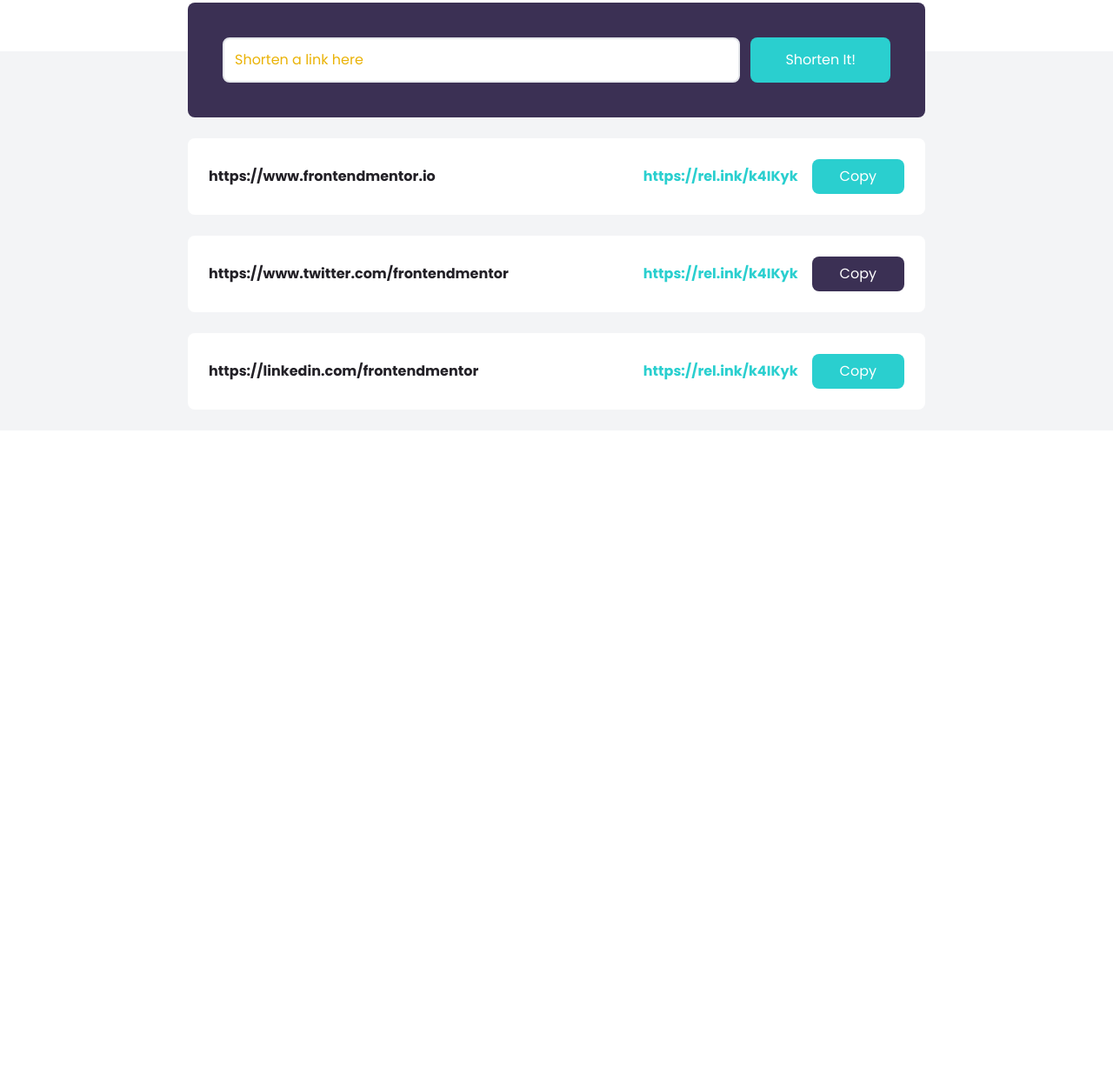
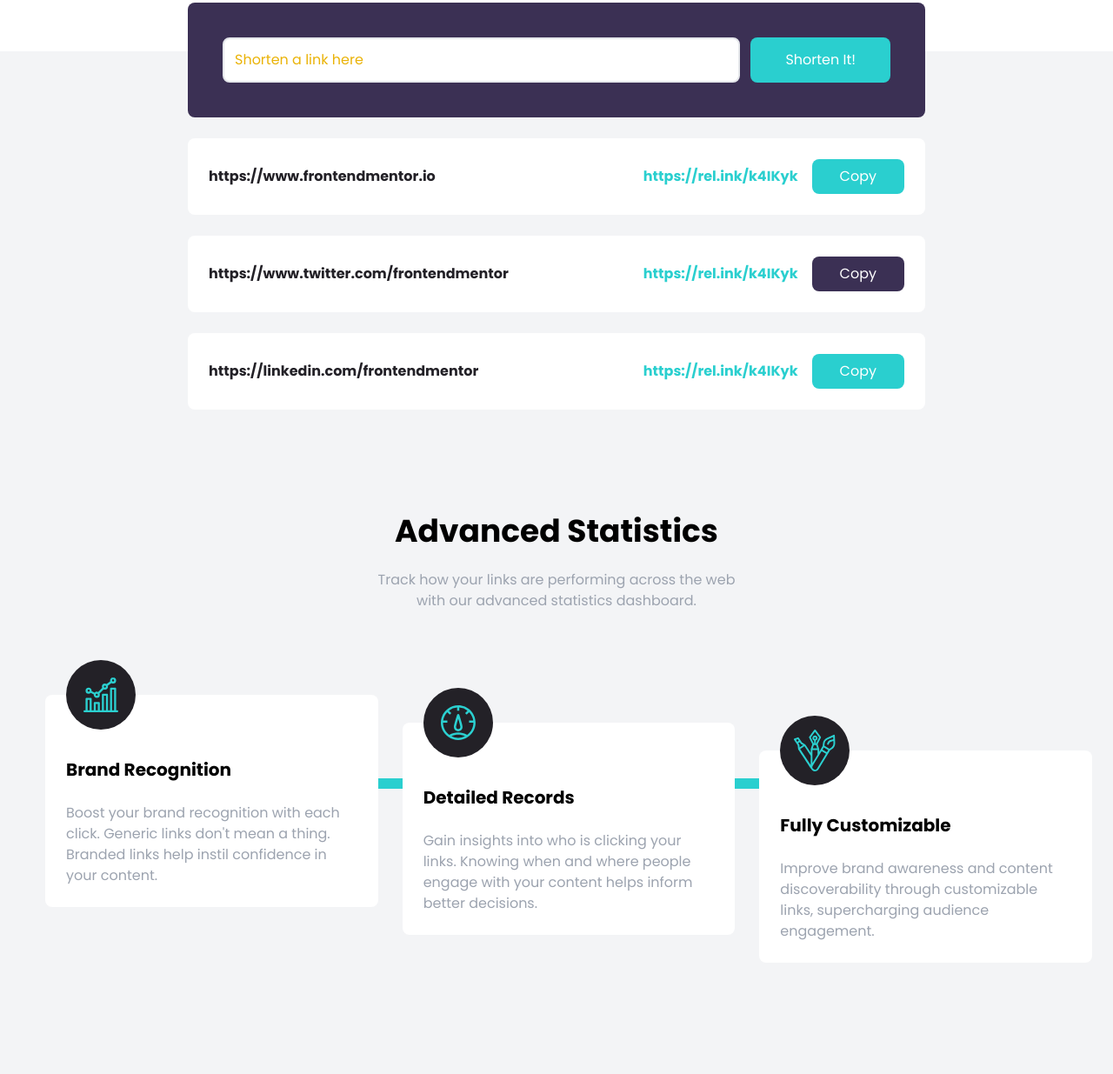
Before and after one commit to INGCapaDev/sortly-website-tailwind, a website: page index.html in a window 1280 px wide. Shown: the part 685-1920 px from the top of the page at 87% size. Before the commit the page ends 1180 px from the top, so only its background shows below. Drawn offline with Linux system fonts and the light colour scheme.

Commit message:
feat: Features section

```diff
--- a/index.html
+++ b/index.html
@@ -73,9 +73,11 @@
       <!-- Shorten container -->
       <div class="max-w-4xl mx-auto p-6 space-y-6">
         <form id="link-form" class="relative flex flex-col w-full p-10 -mt-20 space-y-4 bg-darkViolet rounded-lg md:flex-row md:space-y-0 md:space-x-3">
-          <input type="text" class="flex-1 p-3 border-2 rounded-lg placeholder-yellow-500 focus:outline-none" placeholder="Shorten a link here" id="link-input">
+          <input type="url" class="flex-1 p-3 border-2 rounded-lg placeholder-yellow-500 focus:outline-none" placeholder="Shorten a link here" id="link-input">
 
-          <button class="px-10 py-3 text-white bg-cyan rounded-lg hover:bg-cyanLight focus:outline-none md:py-2"> Shorten It!</button>
+          <button class="px-10 py-3 text-white bg-cyan rounded-lg hover:bg-cyanLight focus:outline-none md:py-2 border-red border-none"> Shorten It!</button>
+          <!-- Error message -->
+          <div id="err-msg" class="absolute left-7 bottom-3 text-red text-sm italic"></div>
         </form>
 
         <!-- Link 1 -->
@@ -118,5 +120,81 @@
 
     </section>
 
+    <!-- Stats section -->
+    <section id="stats" class="py-24 bg-gray-100 container mx-auto px-3">
+      <h2 class="text-4xl mb-6 font-bold text-center">
+        Advanced Statistics
+      </h2>
+      <p class="max-w-xs mx-auto text-center text-gray-400 md:max-w-md">
+        Track how your links are performing across the web with our advanced
+        statistics dashboard.
+      </p>
+    </section>
+
+    <!-- Feature Box Section -->
+    <section id="features" class="pb-32 bg-gray-100">
+      <div class="relative container flex flex-col items-start px-6 mx-auto md:flex-row md:space-x-7">
+        <!-- Horizontal Line -->
+        <div class="hidden absolute top-24 w-10/12 left-16 h-3 bg-cyan md:block"></div>
+
+      <!-- Vertical Line -->
+        <div class="absolute w-2 left-1/2 h-full -ml-1 bg-cyan md:hidden"></div>
+
+        <!-- Box One -->
+        <div class="relative flex flex-col p-6 space-y-6 bg-white rounded-lg md:w-1/3">
+          <!-- Image Positioning -->
+          <div class="absolute -ml-10 left-1/2 -top-10 md:left-16">
+            <!-- Image container for background & center -->
+            <div class="flex items-center justify-center w-20 h-20 rounded-full bg-veryDarkViolet p-4">
+              <img src="images/icon-brand-recognition.svg" alt="icon-brand-recognition">
+            </div>
+          </div>
+          <h5 class="pt-6 text-xl font-bold text-center capitalize md:text-left">
+            Brand Recognition
+          </h5>
+          <p class="text-center text-gray-400 md:text-left">
+            Boost your brand recognition with each click. Generic links don't
+            mean a thing. Branded links help instil confidence in your content.
+          </p>
+        </div>
+
+        <!-- Box One 2 -->
+        <div class="relative flex flex-col mt-24 p-6 space-y-6 bg-white rounded-lg md:w-1/3 md:mt-8">
+          <!-- Image Positioning -->
+          <div class="absolute -ml-10 left-1/2 -top-10 md:left-16">
+            <!-- Image container for background & center -->
+            <div class="flex items-center justify-center w-20 h-20 rounded-full bg-veryDarkViolet p-4">
+              <img src="images/icon-detailed-records.svg" alt="icon-brand-recognition">
+            </div>
+          </div>
+          <h5 class="pt-6 text-xl font-bold text-center capitalize md:text-left">
+            Detailed Records
+          </h5>
+          <p class="text-center text-gray-400 md:text-left">
+            Gain insights into who is clicking your links. Knowing when and
+            where people engage with your content helps inform better decisions.
+          </p>
+        </div>
+        <!-- Box One 3 -->
+        <div class="relative flex flex-col mt-24 p-6 space-y-6 bg-white rounded-lg md:w-1/3 md:mt-16">
+          <!-- Image Positioning -->
+          <div class="absolute -ml-10 left-1/2 -top-10 md:left-16">
+            <!-- Image container for background & center -->
+            <div class="flex items-center justify-center w-20 h-20 rounded-full bg-veryDarkViolet p-4">
+              <img src="images/icon-fully-customizable.svg" alt="icon-brand-recognition">
+            </div>
+          </div>
+          <h5 class="pt-6 text-xl font-bold text-center capitalize md:text-left">
+            Fully Customizable
+          </h5>
+          <p class="text-center text-gray-400 md:text-left">
+            Improve brand awareness and content discoverability through
+            customizable links, supercharging audience engagement.
+          </p>
+        </div>
+
+      </div>
+    </section>
+
   </body>
 </html>
--- a/js/script.js
+++ b/js/script.js
@@ -1,11 +1,11 @@
-const btn = document.getElementById('menu-btn')
-const menu = document.getElementById('menu')
+// const btn = document.getElementById('menu-btn')
+// const menu = document.getElementById('menu')
 
 const input = document.getElementById('link-input')
 const linkForm = document.getElementById('link-form')
 const errMsg = document.getElementById('err-msg')
 
-btn.addEventListener('click', navToggle)
+// btn.addEventListener('click', navToggle)
 linkForm.addEventListener('submit', formSubmit)
 
 // Toggle Mobile Menu
```
Also changed, not shown: css/style.css.
